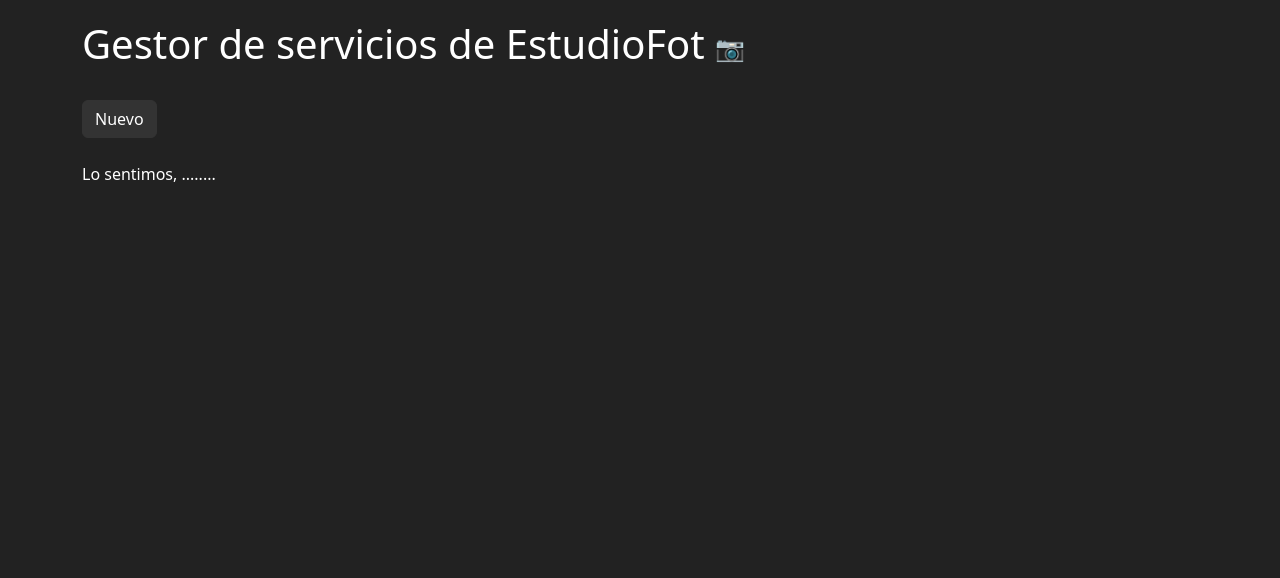
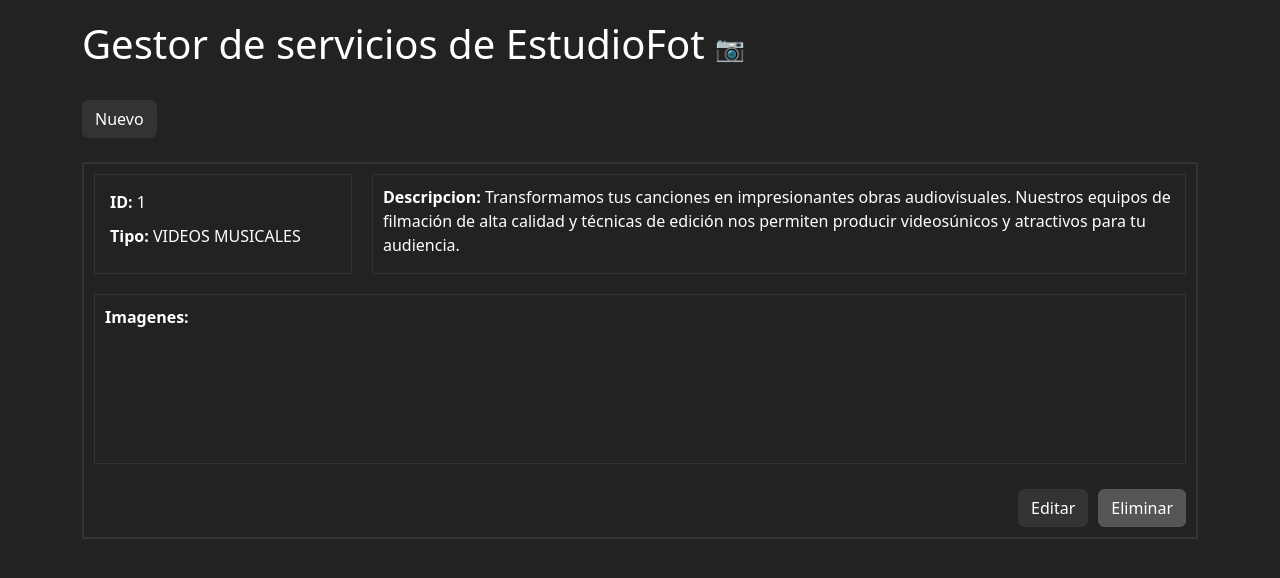
Before and after one commit to saltorodrigo/gestor-estudio-fot, a plain HTML site: page index.html in a window 1280 px wide. Drawn offline with nearby package versions, Linux system fonts and the light colour scheme; no server answers.

Commit message:
Update index.html

```diff
--- a/index.html
+++ b/index.html
@@ -113,32 +113,36 @@
             <br>
             <a class="btn btn-primary" href="producto_nuevo.html">Nuevo</a>
             <br><br>
-            <div v-if="error">
+            <!-- <div v-if="error">
                 <p>Lo sentimos, ........</p>
-            </div>
-            <div v-else>
-                <section v-if="cargando">
+            </div> -->
+            <!-- <div v-else> -->
+            <div >
+                <!-- <section v-if="cargando">
                     <div class="spinner-border"></div>
                     <p>Cargando .....</p>
-                </section>
-                <section v-else>
+                </section> -->
+                <!-- <section v-else> -->
+                <section >
                     <div class="grid-container">
                         <div class="grid-item">
-                            <div><b>ID:</b> {{ productos[0].id }}</div>
-                            <div><b>Tipo: </b>{{ productos[0].nombre }}</div>
+                            <div><b>ID:</b> 1</div>
+                            <div><b>Tipo: </b>VIDEOS MUSICALES</div>
                         </div>
                         <div class="description-item">
-                            <div><b>Descripcion:</b> {{ productos[0].precio }}</div>
+                            <div><b>Descripcion:</b> Transformamos tus canciones en impresionantes obras audiovisuales.
+                               Nuestros equipos de filmación de alta calidad y técnicas de edición nos permiten producir videosúnicos y atractivos para tu audiencia.
+                            </div>
                         </div>
 
 
                         <div class="grid-item wide-item"><b>Imagenes:</b></div>
 
                         <div class="actions-container">
-                            <a class="btn btn-primary"
-                                :href="'./producto_update.html?id=' + productos[0].id">Editar</a>
+                            <a class="btn btn-primary" >Editar</a>
+
                             <button type="button" class="btn btn-danger"
-                                @click="eliminar(productos[0].id)">Eliminar</button>
+                                >Eliminar</button>
                         </div>
                     </div>
                 </section>
```
